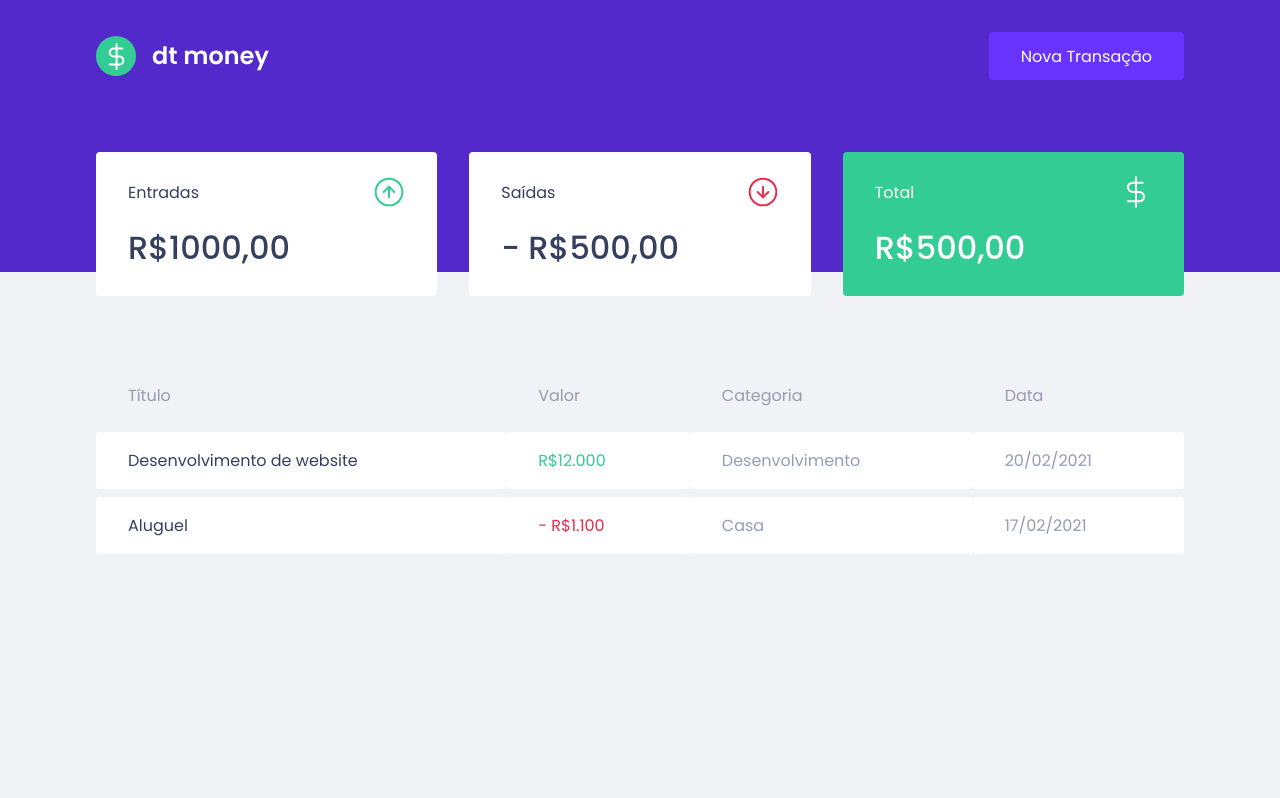
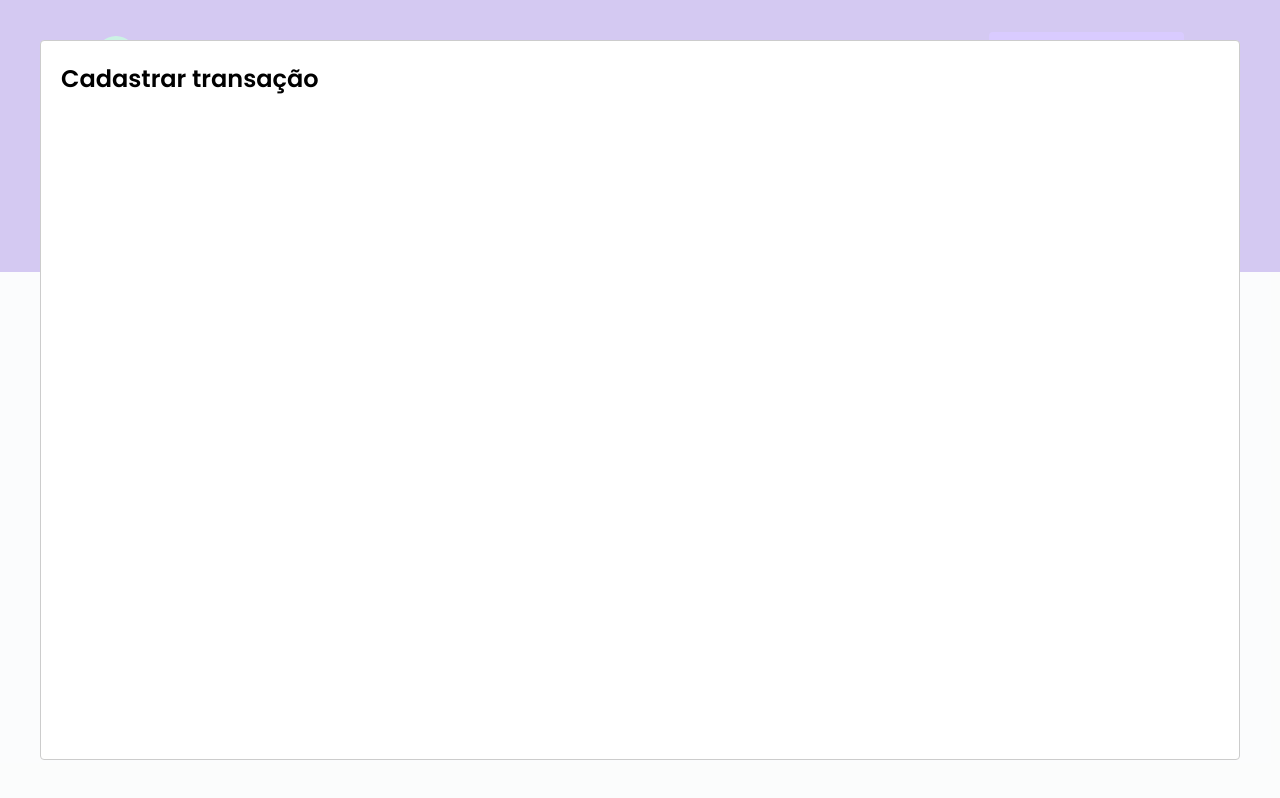
Before and after one commit to tosantos1/projectfinance, a React (Create React App) app: page / in a window 1280 px wide. Both pictures are taken after a click on the button "Nova Transação". Built offline with nearby package versions, Linux system fonts and the light colour scheme; no server answers; what miragejs would draw is missing.

Commit message:
Configurando modal de criacao

```diff
--- a/package.json
+++ b/package.json
@@ -7,6 +7,7 @@
     "miragejs": "^0.1.43",
     "react": "^17.0.2",
     "react-dom": "^17.0.2",
+    "react-modal": "^3.14.4",
     "react-scripts": "4.0.3",
     "styled-components": "^5.3.3",
     "web-vitals": "^1.0.1"
@@ -19,6 +20,7 @@
     "@types/node": "^12.0.0",
     "@types/react": "^17.0.0",
     "@types/react-dom": "^17.0.0",
+    "@types/react-modal": "^3.13.1",
     "@types/styled-components": "^5.1.15",
     "typescript": "^4.1.2"
   },
--- a/src/components/Header/index.tsx
+++ b/src/components/Header/index.tsx
@@ -1,18 +1,35 @@
+import { useState } from 'react';
 import logoImg from '../../assets/logo.svg'
+import Modal from 'react-modal';
 
 import { Container, Content } from './styles'
 
 
 
 export function Header() {
+  const [isNewTransactionModalOpen, setIsNewTransactionModalOpen] = useState(false)
+
+  function handleOpenNewTransactionModal() {
+    setIsNewTransactionModalOpen(true);
+  }
+
+  function handleCloseNewTransactionModal() {
+    setIsNewTransactionModalOpen(false);
+  }
 
   return (
     <Container>
       <Content>
         <img src={logoImg} alt="dt money" />
-        <button type="button">
+        <button type="button" onClick={handleOpenNewTransactionModal}>
           Nova Transação
         </button>
+        <Modal
+          isOpen={isNewTransactionModalOpen}
+          onRequestClose={handleCloseNewTransactionModal}
+        >
+          <h2>Cadastrar transação</h2>
+        </Modal>
       </Content>
     </Container>
   )
```
Also changed, not shown: 1 other file (tests, documents, lock files or other folders).
